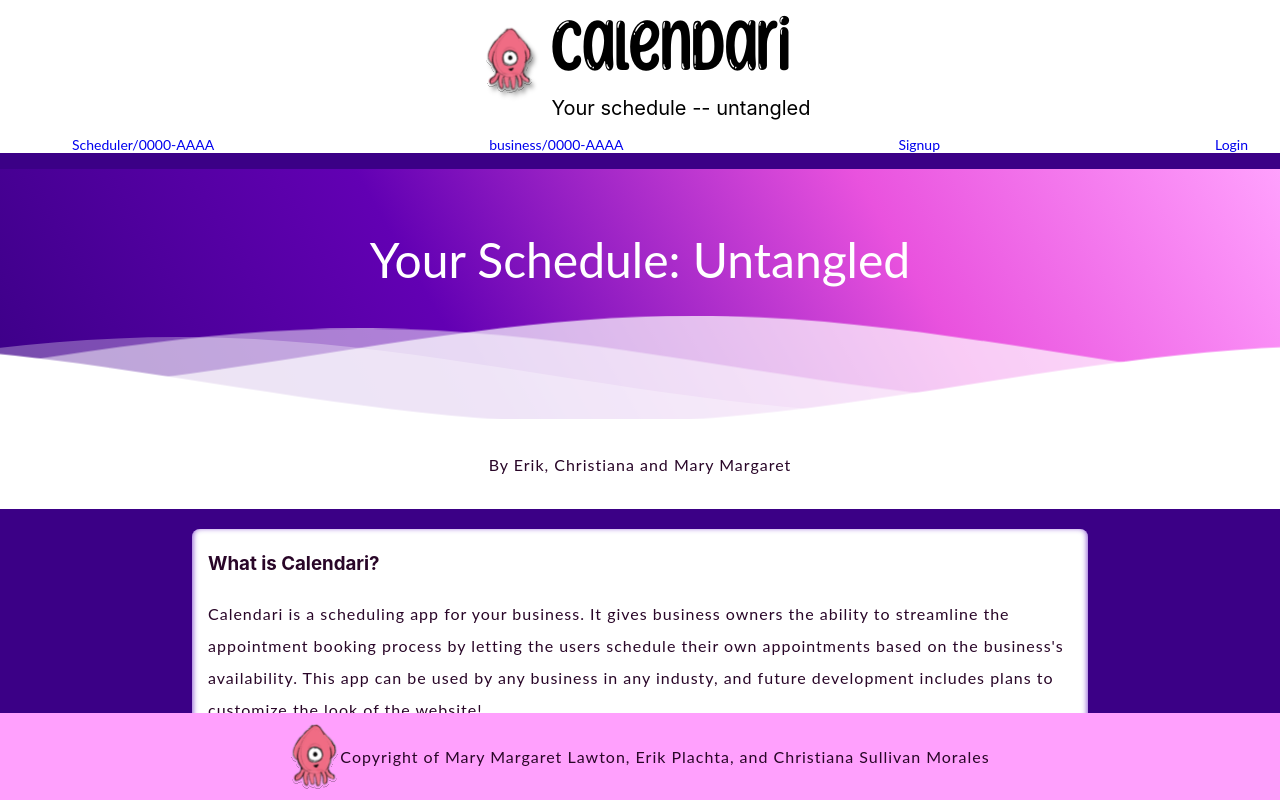
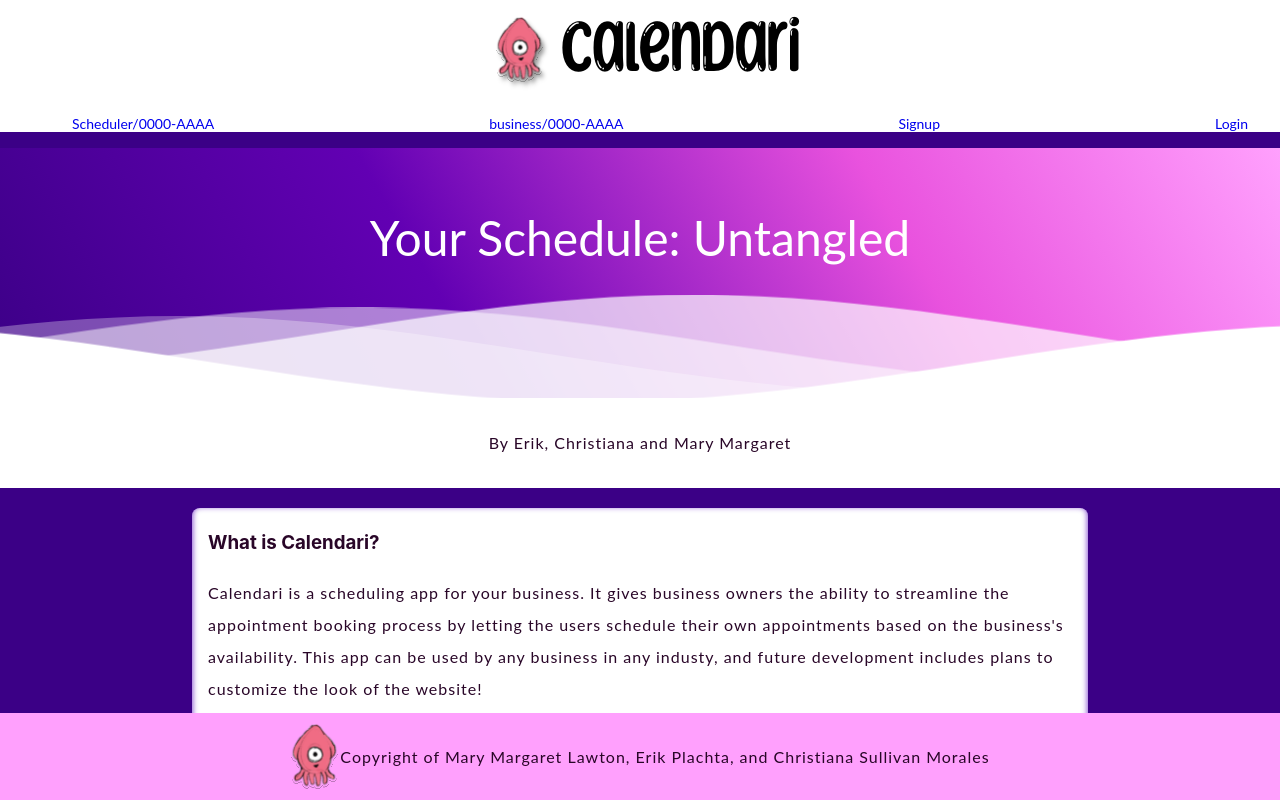
Before and after one commit to ErikPlachta/Calendari, a React (Create React App) app in the folder client/: page / in a window 1280 px wide. Shown: the top 800 px of the page. Built offline with nearby package versions, Linux system fonts and the light colour scheme.

Commit message:
removed slogan under logo, at least for now

```diff
--- a/client/src/components/Nav/index.js
+++ b/client/src/components/Nav/index.js
@@ -14,7 +14,6 @@ export default function Nav(props) {
                     <h2 className="brandName" alt="appointment scheduler">
                         Calendari
                     </h2>
-                    <span>Your schedule -- untangled</span>
                 </span>
             </div>
             <nav>
```
